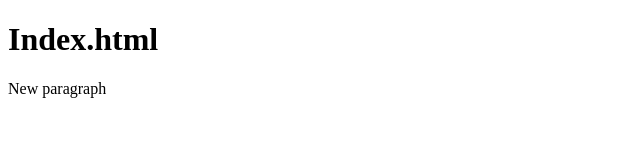
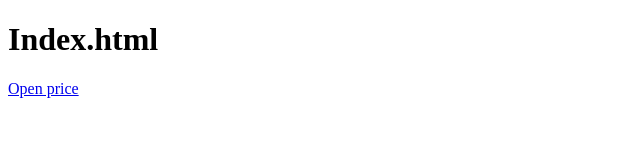
Before and after one commit to hunAnastasiia/training_u1, a plain HTML site: page index.html in a window 1280 px wide. Shown: the whole page, without its empty margins (0-640 px from the left). Drawn offline with Linux system fonts and the light colour scheme.

Commit message:
add paragraph

```diff
--- a/index.html
+++ b/index.html
@@ -8,6 +8,6 @@
 </head>
 <body>
     <h1>Index.html</h1>
-    <p>New paragraph</p>
+    <p><a href="price.html">Open price</a></p>
 </body>
 </html>
```
